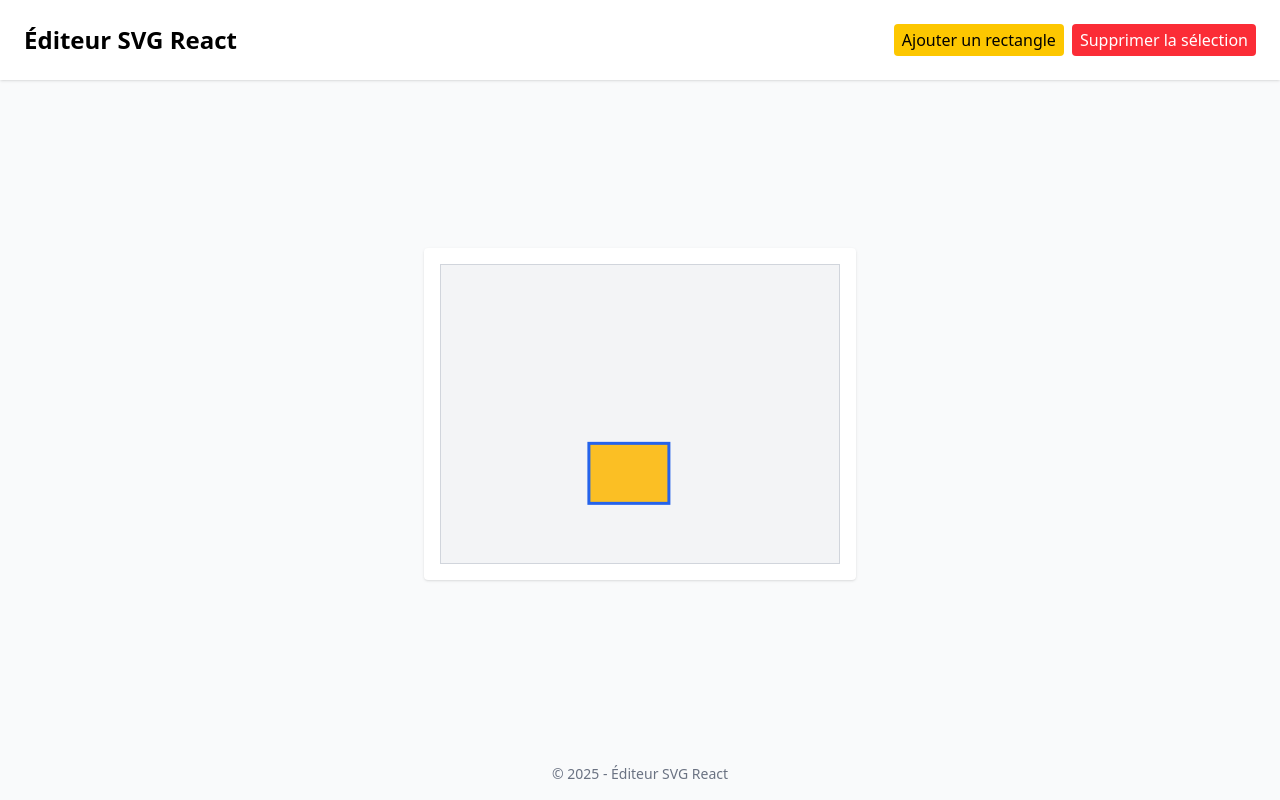
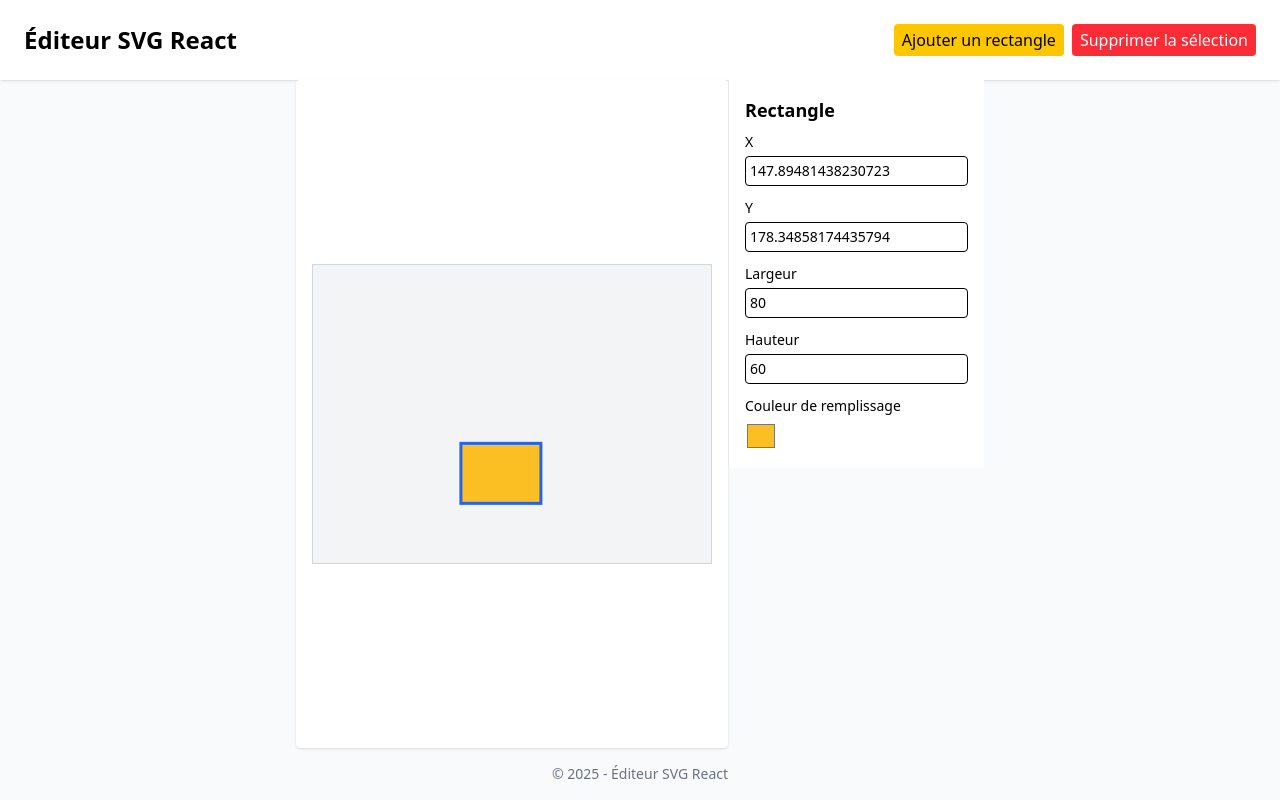
Before and after one commit to jlg-formation/mon-editeur-svg, a React (Vite) app: page / in a window 1280 px wide. Both pictures are taken after a click on the button "Ajouter un rectangle". Built offline with nearby package versions, Linux system fonts and the light colour scheme.

Commit message:
feat: add ShapePropertiesPanel for editing shape properties and integrate it into the main app

```diff
--- a/src/App.tsx
+++ b/src/App.tsx
@@ -1,5 +1,6 @@
 import Toolbar from './features/svg/Toolbar'
 import SvgCanvas from './features/svg/SvgCanvas'
+import ShapePropertiesPanel from './features/svg/ShapePropertiesPanel'
 
 export default function App() {
   return (
@@ -8,10 +9,11 @@ export default function App() {
         <h1 className="text-2xl font-bold">Éditeur SVG React</h1>
         <Toolbar />
       </header>
-      <main className="flex flex-1 items-center justify-center">
-        <div className="rounded bg-white p-4 shadow">
+      <main className="flex flex-1 items-stretch justify-center">
+        <div className="flex items-center rounded bg-white p-4 shadow">
           <SvgCanvas />
         </div>
+        <ShapePropertiesPanel />
       </main>
       <footer className="p-4 text-center text-sm text-gray-500">
         © 2025 - Éditeur SVG React
--- /dev/null
+++ b/src/features/svg/ShapePropertiesPanel.tsx
@@ -0,0 +1,100 @@
+import { useSvgStore } from './store'
+import type { SvgRect } from './types'
+
+export default function ShapePropertiesPanel() {
+  const shapes = useSvgStore((s) => s.shapes)
+  const selectedId = useSvgStore((s) => s.selectedId)
+  const updateShape = useSvgStore((s) => s.updateShape)
+
+  const selected = shapes.find((s) => s.id === selectedId)
+
+  if (!selected) {
+    return (
+      <aside
+        aria-label="Propriétés de la forme"
+        className="h-full w-64 border-l border-gray-200 bg-white p-4"
+      >
+        <div className="text-gray-400">
+          Sélectionnez une forme pour éditer ses propriétés
+        </div>
+      </aside>
+    )
+  }
+
+  if (selected.type === 'rect') {
+    const rect = selected as SvgRect
+    return (
+      <aside
+        aria-label="Propriétés du rectangle"
+        className="h-full w-64 border-l border-gray-200 bg-white p-4"
+      >
+        <h2 className="mb-2 text-lg font-semibold">Rectangle</h2>
+        <div className="flex flex-col gap-3">
+          <label className="flex flex-col text-sm">
+            X
+            <input
+              type="number"
+              value={rect.x}
+              onChange={(e) =>
+                updateShape(rect.id, { x: Number(e.target.value) })
+              }
+              className="mt-1 rounded border p-1"
+              aria-label="Position X"
+            />
+          </label>
+          <label className="flex flex-col text-sm">
+            Y
+            <input
+              type="number"
+              value={rect.y}
+              onChange={(e) =>
+                updateShape(rect.id, { y: Number(e.target.value) })
+              }
+              className="mt-1 rounded border p-1"
+              aria-label="Position Y"
+            />
+          </label>
+          <label className="flex flex-col text-sm">
+            Largeur
+            <input
+              type="number"
+              value={rect.width}
+              onChange={(e) =>
+                updateShape(rect.id, { width: Number(e.target.value) })
+              }
+              className="mt-1 rounded border p-1"
+              aria-label="Largeur"
+              min={1}
+            />
+          </label>
+          <label className="flex flex-col text-sm">
+            Hauteur
+            <input
+              type="number"
+              value={rect.height}
+              onChange={(e) =>
+                updateShape(rect.id, { height: Number(e.target.value) })
+              }
+              className="mt-1 rounded border p-1"
+              aria-label="Hauteur"
+              min={1}
+            />
+          </label>
+          <label className="flex flex-col text-sm">
+            Couleur de remplissage
+            <input
+              type="color"
+              value={rect.fill}
+              onChange={(e) => updateShape(rect.id, { fill: e.target.value })}
+              className="mt-1 h-8 w-8 border-none p-0"
+              aria-label="Couleur de remplissage"
+            />
+          </label>
+        </div>
+      </aside>
+    )
+  }
+
+  // Pour d'autres types de formes:
+  return null
+}
--- a/src/features/svg/store.ts
+++ b/src/features/svg/store.ts
@@ -1,10 +1,11 @@
 import { create } from 'zustand'
-import type { SvgDocument, SvgRect } from './types'
+import type { SvgDocument, SvgShape, SvgRect } from './types'
 
 type SvgActions = {
   addRect: () => void
   selectShape: (id: string | null) => void
   removeSelected: () => void
+  updateShape: (id: string, patch: Partial<SvgShape>) => void // Ajout
 }
 
 const initialDoc: SvgDocument = {
@@ -38,4 +39,9 @@ export const useSvgStore = create<SvgDocument & SvgActions>((set, get) => ({
       selectedId: null,
     })
   },
+  updateShape: (id, patch) => {
+    set((state) => ({
+      shapes: state.shapes.map((s) => (s.id === id ? { ...s, ...patch } : s)),
+    }))
+  },
 }))
```
